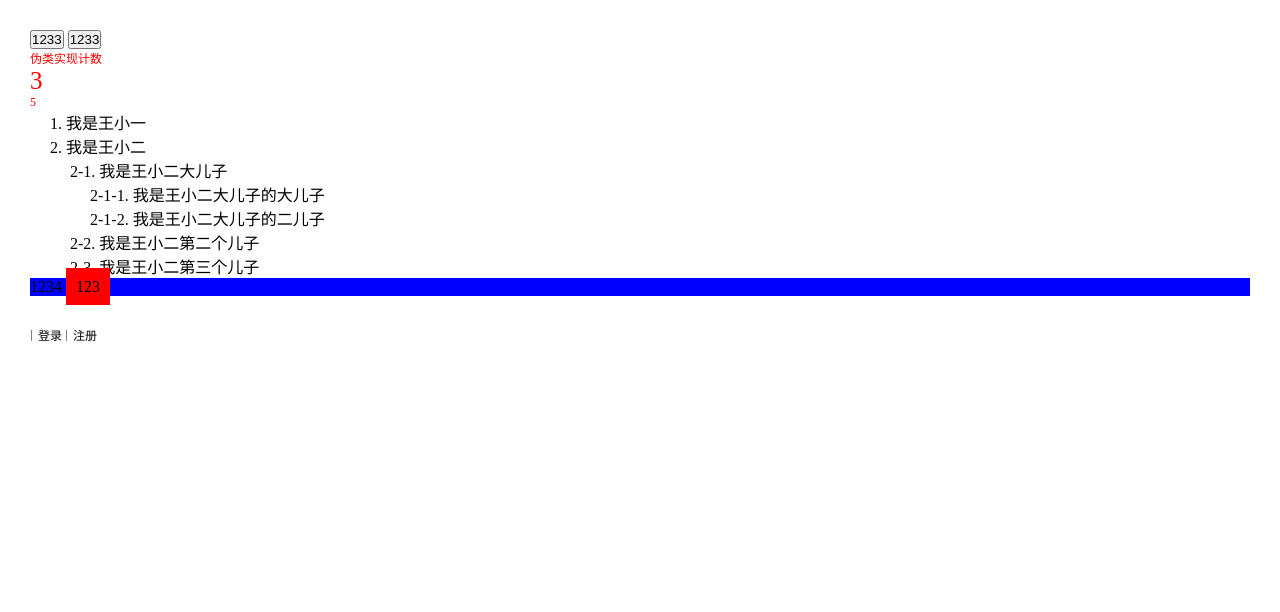
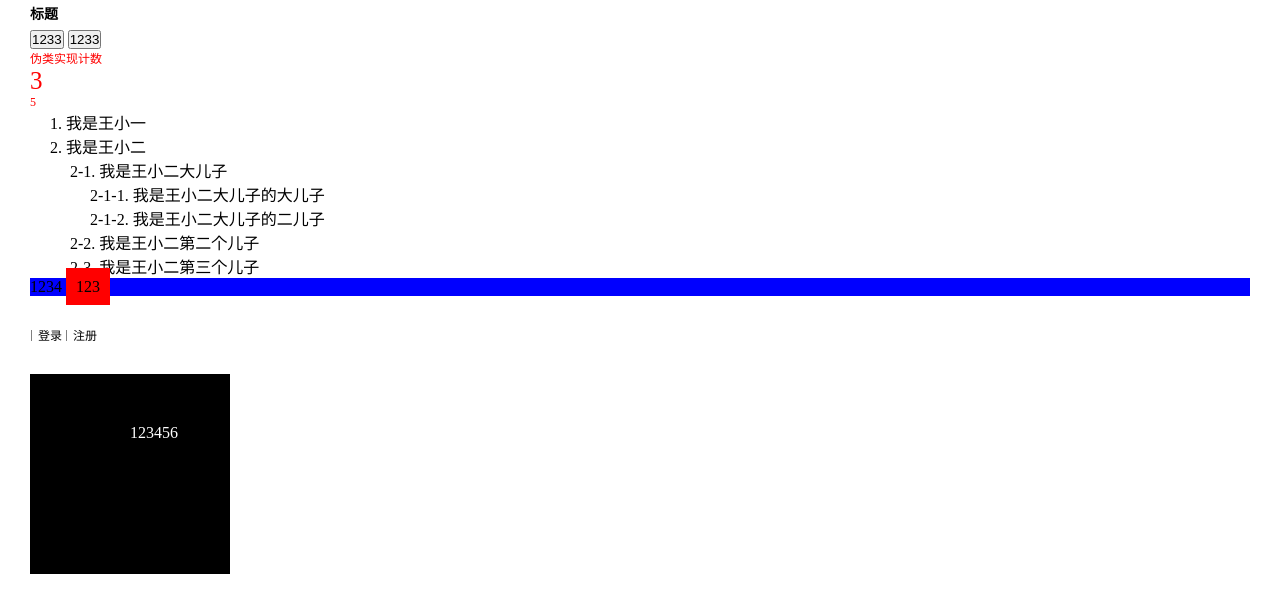
Before and after one commit to xyxiao001/studyCss, a plain HTML site: page studyCssWorld/4盒子尺寸/index.html in a window 1280 px wide. Drawn offline with Linux system fonts and the light colour scheme.

Commit message:
study padding

```diff
--- a/studyCssWorld/4盒子尺寸/index.css
+++ b/studyCssWorld/4盒子尺寸/index.css
@@ -66,3 +66,25 @@ p.add:before {
   margin-left: 1px;
   border-left: 1px solid gray;
 }
+
+h3 {
+  position: fixed;
+  line-height: 30px;
+  font-size: 14px;
+  top: 0px;
+}
+
+h3 span {
+  padding-top: 30px;
+}
+
+.box {
+  width: 200px;
+  height: 200px;
+  background-color: black;
+  color: white;
+}
+
+.padding1 {
+  padding: 25% 50%;
+}
--- a/studyCssWorld/4盒子尺寸/index.html
+++ b/studyCssWorld/4盒子尺寸/index.html
@@ -56,5 +56,15 @@
     <a>登录</a>
     <a>注册</a>
   </p>
+
+  <h3>
+    <span>标题</span>
+  </h3>
+
+  <section class="box">
+    <section class="padding1">
+      <span>123456</span>
+    </section>
+  </section>
 </body>
 </html>
```
